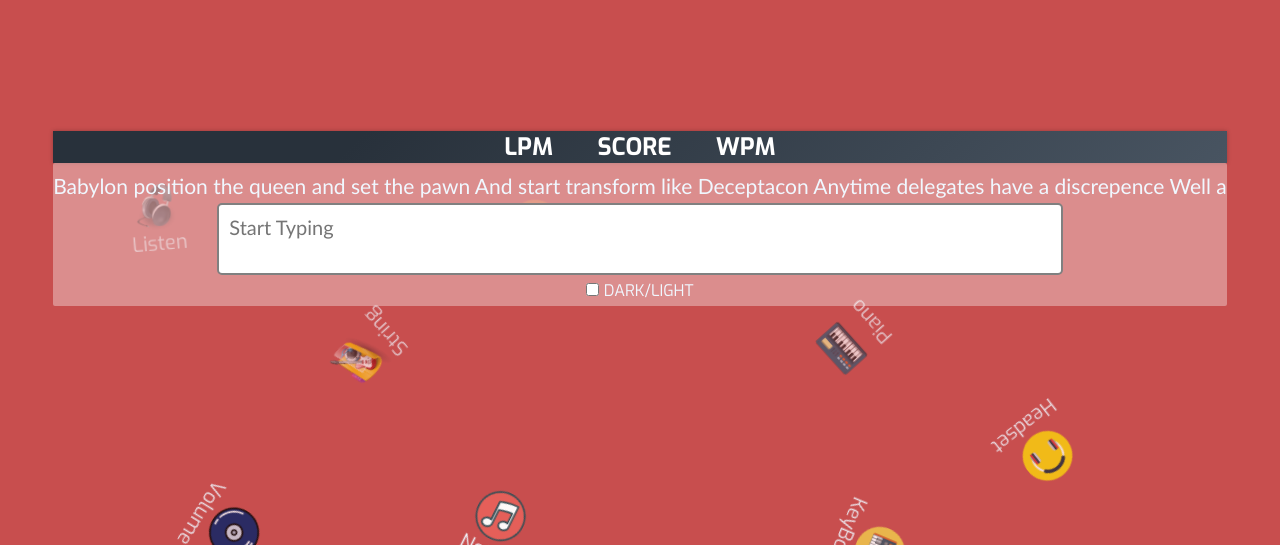
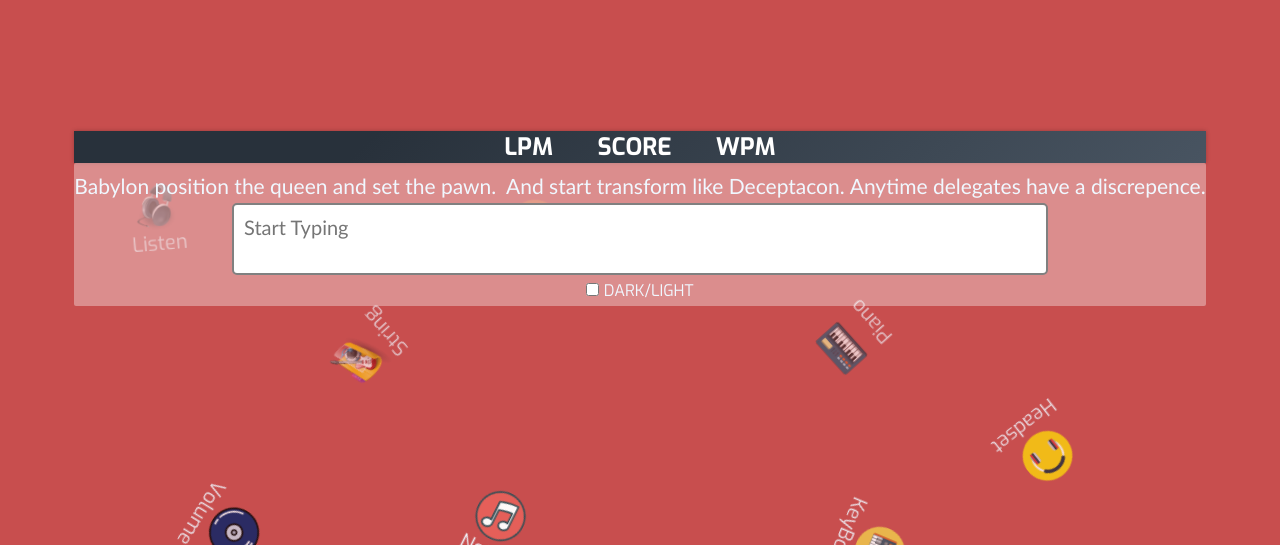
Before and after one commit to kaimcfarlane/ReactTS, a plain HTML site: page typer.html in a window 1280 px wide. Both pictures are taken after a click on the button "START". Shown: the part 255-800 px from the top of the page. Drawn offline with Linux system fonts and the light colour scheme.

Commit message:
Fixed span spacing bug
Spans after periods took no space so make those spans take five pixels of width.

```diff
--- a/typer.css
+++ b/typer.css
@@ -564,6 +564,7 @@ li {
   border-radius: 5px;
   padding: 10px;
   resize: none;
+  display: inline-block;
 }
 
 #typeBox:focus {
--- a/typer.js
+++ b/typer.js
@@ -19,6 +19,38 @@ function startGame() {
     if(timerVis) {
         timer.style.display = "none";
         timerVis = false;
+    }
+    if(startTime<=0){
+        var helpText = document.getElementById("helpText");
+        if(helpText.style.display == "block") {
+            helpText.style.display = "none";
+        }
+        i=0;
+        score = 0;
+        textDisplay.innerText = "";
+        inputText.style.display = "inline-block";
+        LPM.innerText = "LPM";
+        WPM.innerText = "WPM";
+        startButton.innerHTML = "START";
+        startTime = 60;
+        timer.style.display = "block";
+        timerVis = true;
+        text = getRandomText();
+        returnSnippet(text);
+        var itv1 = setInterval(function countDown() {
+            startTime--;
+            console.log("success " + startTime);
+            timer.innerHTML = "TIME: " + startTime;
+            if(startTime <= 0 || startTime < 1)
+            {
+                clearInterval(itv1);
+                textDisplay.innerText = "TIMES UP!";
+                inputText.style.display = "none";
+                LPM.innerText = "LPM " + charTyped;
+                WPM.innerText = "WPM " + wordsTyped;
+                startButton.innerHTML = "PLAY AGAIN";
+            }
+        }, 1000);
     }
     else {
         timer.style.display = "block";
@@ -42,6 +74,7 @@ function startGame() {
                 inputText.style.display = "none";
                 LPM.innerText = "LPM " + charTyped;
                 WPM.innerText = "WPM " + wordsTyped;
+                startButton.innerHTML = "PLAY AGAIN";
             }
         }, 1000);
     }
@@ -119,9 +152,20 @@ function returnSnippet(text) {
     i+=20;
     textDisplay.innerText = null;
     inputText.value = null;
+    var periodFound = false;
     newText.split('').forEach(character => {
         const newSpan = document.createElement('span');
         newSpan.innerText = character;
+        if(periodFound)
+        {
+            periodFound = false;
+            newSpan.style.display = "inline-block";
+            newSpan.style.width = "5px";
+        }
+        if(character == ".")
+        {
+            periodFound = true;
+        }
         textDisplay.appendChild(newSpan);
     })
 }
@@ -248,198 +292,198 @@ function randomNum(min, max) {
     return Math.floor(Math.random() * (max - min + 1)) + min;
 }
 
-const easySongs = ["I've never seen a diamond in the flesh \
-I cut my teeth on wedding rings in the movies \
-And I'm not proud of my address \
-In a torn up town, no postcode envy \
-But every song's like \
-Gold teeth, Grey Goose, trippin' in the bathroom \
-Bloodstains, ball gowns, trashin' the hotel room \
-We don't care \
-We're driving Cadillacs in our dreams \
-But everybody's like \
-Cristal, Maybach, diamonds on your timepiece \
-Jet planes, islands, tigers on a gold leash \
-We don't care \
-We aren't caught up in your love affair \
-And we'll never be royals (royals) \
-It don't run in our blood \
-That kind of luxe just ain't for us \
-We crave a different kind of buzz \
-Let me be your ruler (ruler) \
-You can call me queen bee \
-And baby, I'll rule (I'll rule, I'll rule, I'll rule) \
-Let me live that fantasy",
+const easySongs = ["I've never seen a diamond in the flesh. \
+I cut my teeth on wedding rings in the movies. \
+And I'm not proud of my address. \
+In a torn up town, no postcode envy. \
+But every song's like. \
+Gold teeth, Grey Goose, trippin' in the bathroom. \
+Bloodstains, ball gowns, trashin' the hotel room. \
+We don't care. \
+We're driving Cadillacs in our dreams .\
+But everybody's like. \
+Cristal, Maybach, diamonds on your timepiece. \
+Jet planes, islands, tigers on a gold leash. \
+We don't care. \
+We aren't caught up in your love affair. \
+And we'll never be royals (royals). \
+It don't run in our blood. \
+That kind of luxe just ain't for us. \
+We crave a different kind of buzz. \
+Let me be your ruler (ruler). \
+You can call me queen bee. \
+And baby, I'll rule (I'll rule, I'll rule, I'll rule). \
+Let me live that fantasy.",
 
-"Shine bright like a diamond \
-Shine bright like a diamond \
-Find light in the beautiful sea \
-I choose to be happy \
-You and I, you and I \
-We're like diamonds in the sky \
-You're a shooting star I see \
-A vision of ecstasy \
-When you hold me, I'm alive \
-We're like diamonds in the sky \
-I knew that we'd become one right away \
-Oh, right away \
-At first sight I felt the energy of sun rays \
-I saw the life inside your eyes \
-So shine bright, tonight, you and I \
-We're beautiful like diamonds in the sky \
-Eye to eye, so alive \
-We're beautiful like diamonds in the sky",
+"Shine bright like a diamond. \
+Shine bright like a diamond. \
+Find light in the beautiful sea. \
+I choose to be happy. \
+You and I, you and I. \
+We're like diamonds in the sky. \
+You're a shooting star I see. \
+A vision of ecstasy. \
+When you hold me, I'm alive. \
+We're like diamonds in the sky. \
+I knew that we'd become one right away. \
+Oh, right away. \
+At first sight I felt the energy of sun rays. \
+I saw the life inside your eyes. \
+So shine bright, tonight, you and I. \
+We're beautiful like diamonds in the sky. \
+Eye to eye, so alive. \
+We're beautiful like diamonds in the sky.",
 
-"Right, my yiy just changed \
-You just buzzed the front gate \
-I thank God you came \
-How many more days could I wait? \
-I made plans with you \
-And I won't let em fall through \
-I, I, I, I, I \
-I think I'd lie for you \
-I think I'd die for you \
-Jodeci Cry For You \
-Do things when you want me to \
-Like controlla, controlla \
-Yeah, like controlla, controlla \
-Yeah, okay, you like it \
-When I get, aggressive, tell you to \
-Go slower, go faster \
-Like controlla, controlla \
-Yeah, like controlla, controlla"
+"Right, my yiy just changed. \
+You just buzzed the front gate. \
+I thank God you came. \
+How many more days could I wait?. \
+I made plans with you. \
+And I won't let em fall through. \
+I, I, I, I, I. \
+I think I'd lie for you. \
+I think I'd die for you. \
+Jodeci Cry For You. \
+Do things when you want me to. \
+Like controlla, controlla. \
+Yeah, like controlla, controlla. \
+Yeah, okay, you like it. \
+When I get, aggressive, tell you to. \
+Go slower, go faster. \
+Like controlla, controlla. \
+Yeah, like controlla, controlla."
 
 ];
 
-const medSongs = ["Sometimes, all I think about is you \
-Late nights in the middle of June \
-Heat waves been fakin’ me out \
-Can’t make you happier now \
-Sometimes, all I think about is you \
-Late nights in the middle of June \
-Heat waves been fakin’ me out \
-Can’t make you happier now \
-Usually I put somethin’ on TV \
-So we never think about you and me \
-But today I see our reflections clearly \
-In Hollywood, layin’ on the screen \
-You just need a better life than this \
-You need somethin’ I can never give \
-Fake water all across the road \
-It’s gone now, the night has come, but \
-Sometimes all I think about is you \
-Late nights in the middle of June \
-Heat waves been fakin’ me out \
-Can’t make you happier now",
+const medSongs = ["Sometimes, all I think about is you. \
+Late nights in the middle of June. \
+Heat waves been fakin’ me out. \
+Can’t make you happier now. \
+Sometimes, all I think about is you. \
+Late nights in the middle of June. \
+Heat waves been fakin’ me out. \
+Can’t make you happier now. \
+Usually I put somethin’ on TV. \
+So we never think about you and me. \
+But today I see our reflections clearly. \
+In Hollywood, layin’ on the screen. \
+You just need a better life than this. \
+You need somethin’ I can never give. \
+Fake water all across the road. \
+It’s gone now, the night has come, but. \
+Sometimes all I think about is you. \
+Late nights in the middle of June. \
+Heat waves been fakin’ me out. \
+Can’t make you happier now.",
 
-"Turn up the radio \
-Blast your stereo \
-Right now \
-This joint is fizzlin \
-It's sizzlin \
-Right \
-Yo check this out right here \
-Dude wanna hate on us (dude) \
-Dude need to ease on up (dude) \
-Dude wanna act on up \
-But dude get shut like flava shut (down) \
-Chick say she ain't down \
-But chick backstage when we in town (ha) \
-She like man on drum (boom) \
-She wanna hit n' run (err) \
-Yeah, that's the speed \
-That's who we do \
-That's who we be \
-B-L-A-C-K E-Y-E-D P to the E \
-Then the A to the S \
-When we play you shake your ass \
-Shake it, shake it, shake it girl \
-Make sure you don't break it, girl \
-Cause we gonna",
+"Turn up the radio. \
+Blast your stereo. \
+Right now. \
+This joint is fizzlin. \
+It's sizzlin. \
+Right. \
+Yo check this out right here. \
+Dude wanna hate on us (dude). \
+Dude need to ease on up (dude). \
+Dude wanna act on up. \
+But dude get shut like flava shut (down). \
+Chick say she ain't down. \
+But chick backstage when we in town (ha). \
+She like man on drum (boom). \
+She wanna hit n' run (err). \
+Yeah, that's the speed. \
+That's who we do. \
+That's who we be. \
+B-L-A-C-K E-Y-E-D P to the E. \
+Then the A to the S. \
+When we play you shake your ass. \
+Shake it, shake it, shake it girl. \
+Make sure you don't break it, girl. \
+Cause we gonna.",
 
-"I love the way you walk into the room \
-Body shining lightin' up the place \
-And when you talk, everybody stop \
-'Cause they know you know just what you sayin \
-The way that you protect your friends \
-Baby I respect you for that \
-And when you grow you'll take everyone you love along \
-I love that stuff \
-Don't fly me away \
-Don't need to buy a diamond key to unlock my heart \
-You shelter my soul, you're my fire when I'm cold \
-I want you to know \
-You had me at hello \
-Hello, hello \
-'Cause you had me at hello \
-Hello, hello \
-'Cause it was many years ago \
-Baby when you stole my cool \
-'Cause you had me at hello \
-Hello, hello \
-I get so excited when you travel with me \
-Baby while I'm on my grind \
-And never will I ever let my hustle \
-Come between me and my family time and \
-You keep me humble, I like this type \
-'Cause you know there's more to life \
-And if I need ya, you will be here \
-You will make the sacrifice"
+"I love the way you walk into the room. \
+Body shining lightin' up the place. \
+And when you talk, everybody stop. \
+'Cause they know you know just what you sayin. \
+The way that you protect your friends. \
+Baby I respect you for that. \
+And when you grow you'll take everyone you love along. \
+I love that stuff. \
+Don't fly me away. \
+Don't need to buy a diamond key to unlock my heart. \
+You shelter my soul, you're my fire when I'm cold. \
+I want you to know. \
+You had me at hello. \
+Hello, hello. \
+'Cause you had me at hello. \
+Hello, hello. \
+'Cause it was many years ago. \
+Baby when you stole my cool. \
+'Cause you had me at hello. \
+Hello, hello. \
+I get so excited when you travel with me. \
+Baby while I'm on my grind. \
+And never will I ever let my hustle. \
+Come between me and my family time and. \
+You keep me humble, I like this type. \
+'Cause you know there's more to life. \
+And if I need ya, you will be here. \
+You will make the sacrifice."
 ];
 
-const hardSongs = ["Sí, sabes que ya llevo un rato mirándote \
-Tengo que bailar contigo hoy \
-Vi que tu mirada ya estaba llamándome \
-Muéstrame el camino que yo voy \
-Oh, tú, tú eres el imán y yo soy el metal \
+const hardSongs = ["Sí, sabes que ya llevo un rato mirándote. \
+Tengo que bailar contigo hoy. \
+Vi que tu mirada ya estaba llamándome. \
+Muéstrame el camino que yo voy. \
+Oh, tú, tú eres el imán y yo soy el metal. \
 Me voy acercando y voy armando el plan \
-Solo con pensarlo se acelera el pulso \
+Solo con pensarlo se acelera el pulso. \
 Ya, ya me estás gustando más de lo normal \
-Todos mis sentidos van pidiendo más \
+Todos mis sentidos van pidiendo más. \
 Esto hay que tomarlo sin ningún apuro \
-Despacito \
-Quiero respirar tu cuello despacito \
-Deja que te diga cosas al oído \
-Para que te acuerdes si no estás conmigo \
-Despacito",
+Despacito. \
+Quiero respirar tu cuello despacito. \
+Deja que te diga cosas al oído. \
+Para que te acuerdes si no estás conmigo. \
+Despacito.",
 
-"This flippity dippity-hippity hip-hop \
-You don't really wanna get into a pushin' match \
-With this rappity brat, packin' a MAC in the back of the Ac' \
-Backpack rap crap, yap-yap, yackety-yack \
-And at the exact same time, I attempt these lyrical acrobat stunts while I'm practicin' that \
-I'll still be able to break a fricken' table \
-Over the back of a couple of maggots and crack it in half \
-Only realized it was ironic, I was signed to Aftermath after the fact \
-How could I not blow? All I do is drop bombs \
+"This flippity dippity-hippity hip-hop. \
+You don't really wanna get into a pushin' match. \
+With this rappity brat, packin' a MAC in the back of the Ac'. \
+Backpack rap crap, yap-yap, yackety-yack. \
+And at the exact same time, I attempt these lyrical acrobat stunts while I'm practicin' that. \
+I'll still be able to break a fricken' table. \
+Over the back of a couple of maggots and crack it in half. \
+Only realized it was ironic, I was signed to Aftermath after the fact. \
+How could I not blow? All I do is drop bombs. \
 Feel my wrath of attack \
-Rappers are havin' a rough time period, here's a maxi pad \
-It's actually disastrously bad for the wack \
-While I'm masterfully constructing this masterpièce \
-'Cause I'm beginnin' to feel like a Rap God, Rap God \
-All my people from the front to the back nod, back nod \
+Rappers are havin' a rough time period, here's a maxi pad. \
+It's actually disastrously bad for the wack. \
+While I'm masterfully constructing this masterpièce. \
+'Cause I'm beginnin' to feel like a Rap God, Rap God. \
+All my people from the front to the back nod, back nod. \
 Now, who thinks their arms are long enough to slap box, slap box? \
-Let me show you maintainin' this shit ain't that hard, that hard \
-Everybody want the key and the secret to rap immortality like Ι have got",
+Let me show you maintainin' this shit ain't that hard, that hard. \
+Everybody want the key and the secret to rap immortality like Ι have got.",
 
-"Babylon position the queen and set the pawn \
-And start transform like Deceptacon \
-Anytime delegates have a discrepence \
-Well a bare tension with some long weapons \
-Night vision upon the attack mission \
-Colaliton of folly-ticians get switch on \
-If you look in the face of the newly born \
-The newly born face malnutrition \
-Suspicion to what is them ambition \
-Total destruction start to ignition \
-And the world still a fight over religion \
-Everyone have a right to a decision \
-Superstition the people reflect upon, something nuh right \
-I man suspect a con \
-Cause them lost inna darkness beyond \
-And none shall escape except the ones, who \
+"Babylon position the queen and set the pawn.   \
+And start transform like Deceptacon. \
+Anytime delegates have a discrepence. \
+Well a bare tension with some long weapons. \
+Night vision upon the attack mission. \
+Colaliton of folly-ticians get switch on. \
+If you look in the face of the newly born. \
+The newly born face malnutrition. \
+Suspicion to what is them ambition. \
+Total destruction start to ignition. \
+And the world still a fight over religion. \
+Everyone have a right to a decision. \
+Superstition the people reflect upon, something nuh right. \
+I man suspect a con. \
+Cause them lost inna darkness beyond. \
+And none shall escape except the ones, who. \
 Exodus with no question, \
-Better put on your khaki uniform"
+Better put on your khaki uniform."
 ]
 
 const easyWords = [""];
```
Also changed, not shown: dots.html (+1 -1 lines), typer.html (+1 -1 lines).
